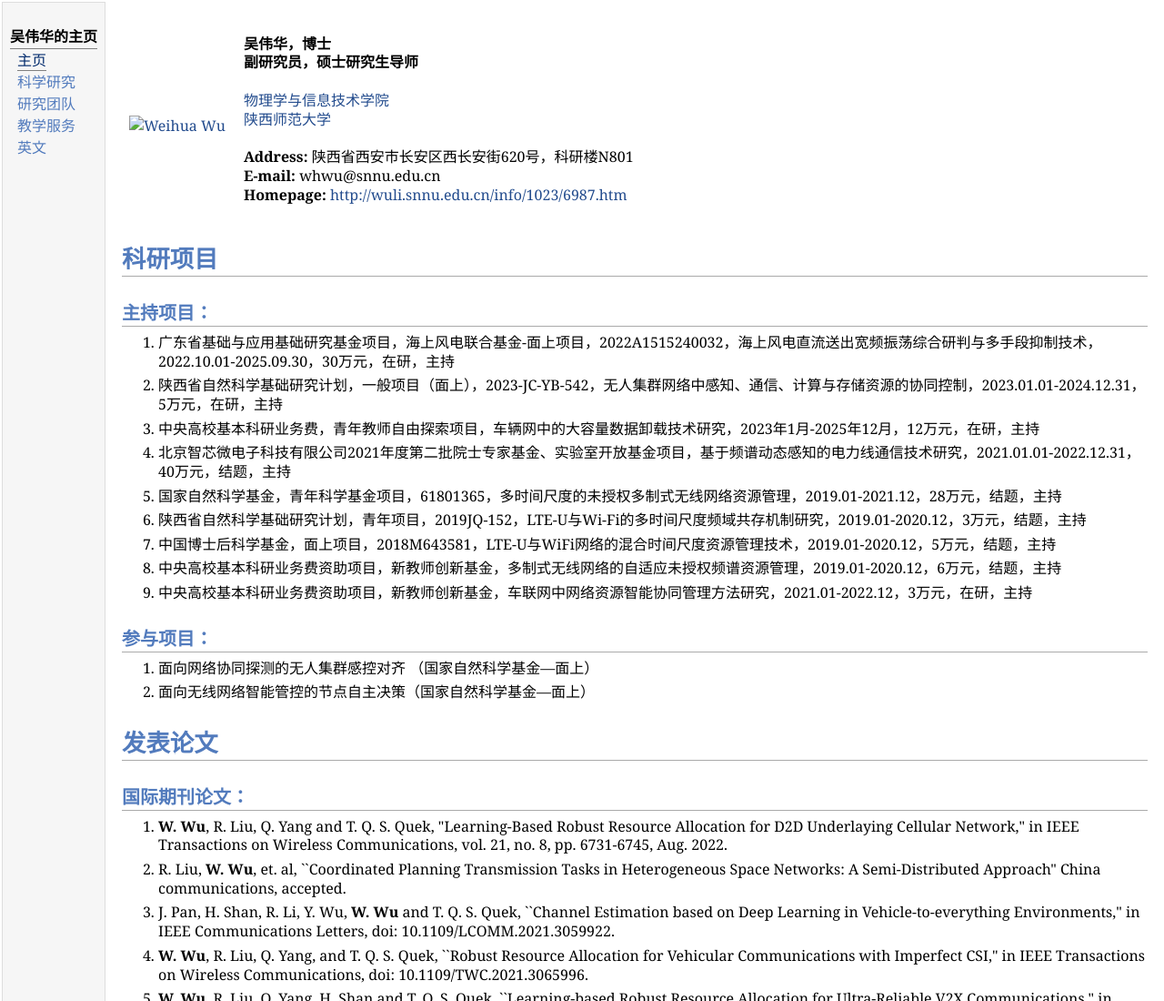
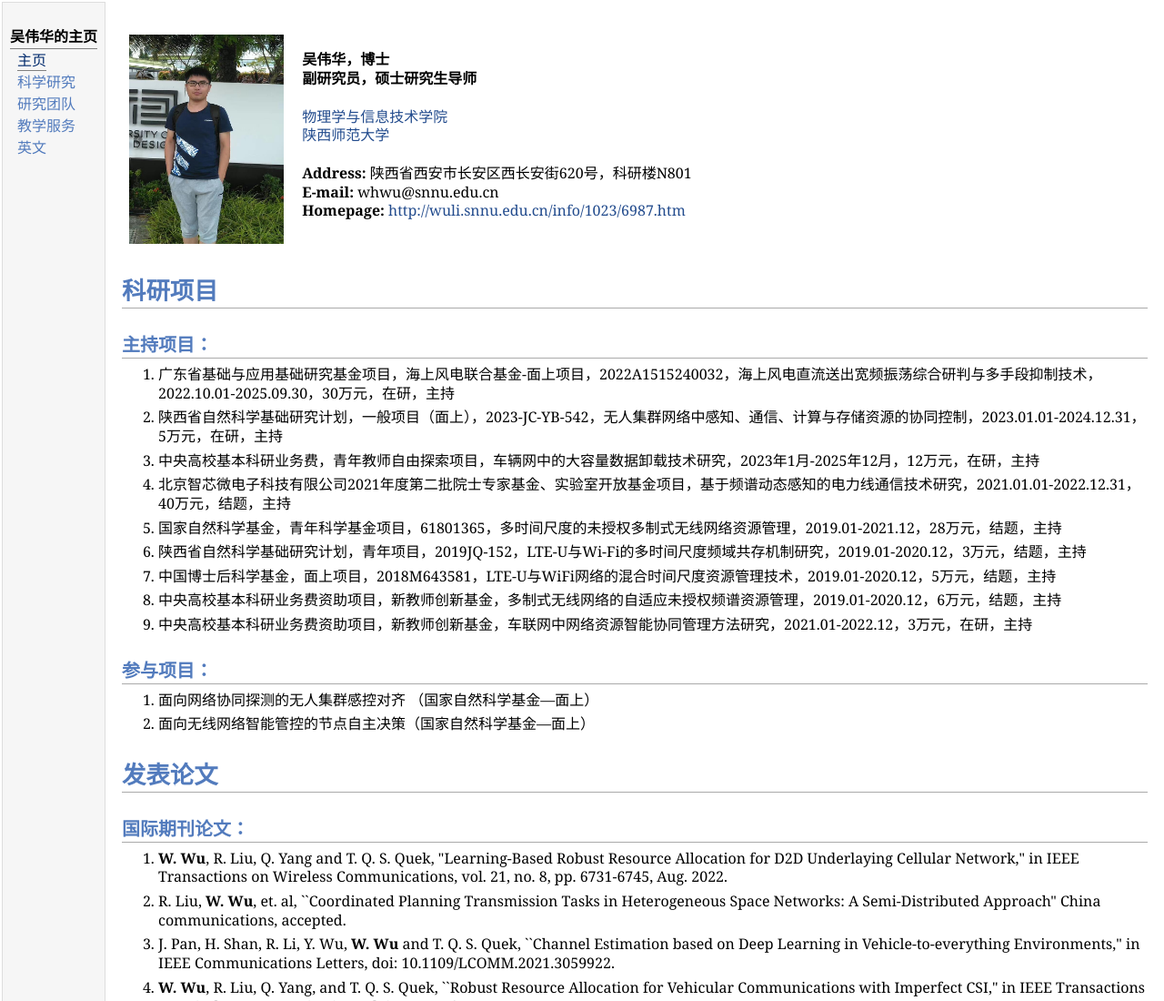
Before and after one commit to xidianwuweihua/xidianwuweihua.github.io, a plain HTML site: page research.html in a window 1280 px wide. Shown: the top 1100 px of the page at 91% size. Drawn offline with Linux system fonts and the light colour scheme.

Commit message:
Update research.html

```diff
--- a/research.html
+++ b/research.html
@@ -26,7 +26,7 @@
 
 </p>
 <table class="imgtable"><tr><td>
-<a href="IMGLINKTARGET"><img src="SUTDweihua1.jpg" alt="Weihua Wu" width="170px" height="230px" /></a>&nbsp;</td>
+<a href="https://xidianwuweihua.github.io/SUTDweihua1.jpg"><img src="./Related_files/SUTDweihua1.jpg" alt="Weihua Wu" width="170px" height="230px" /></a>&nbsp;</td>
 <td align="left"><p>
 
 <b>吴伟华，博士</b> <br />
```
